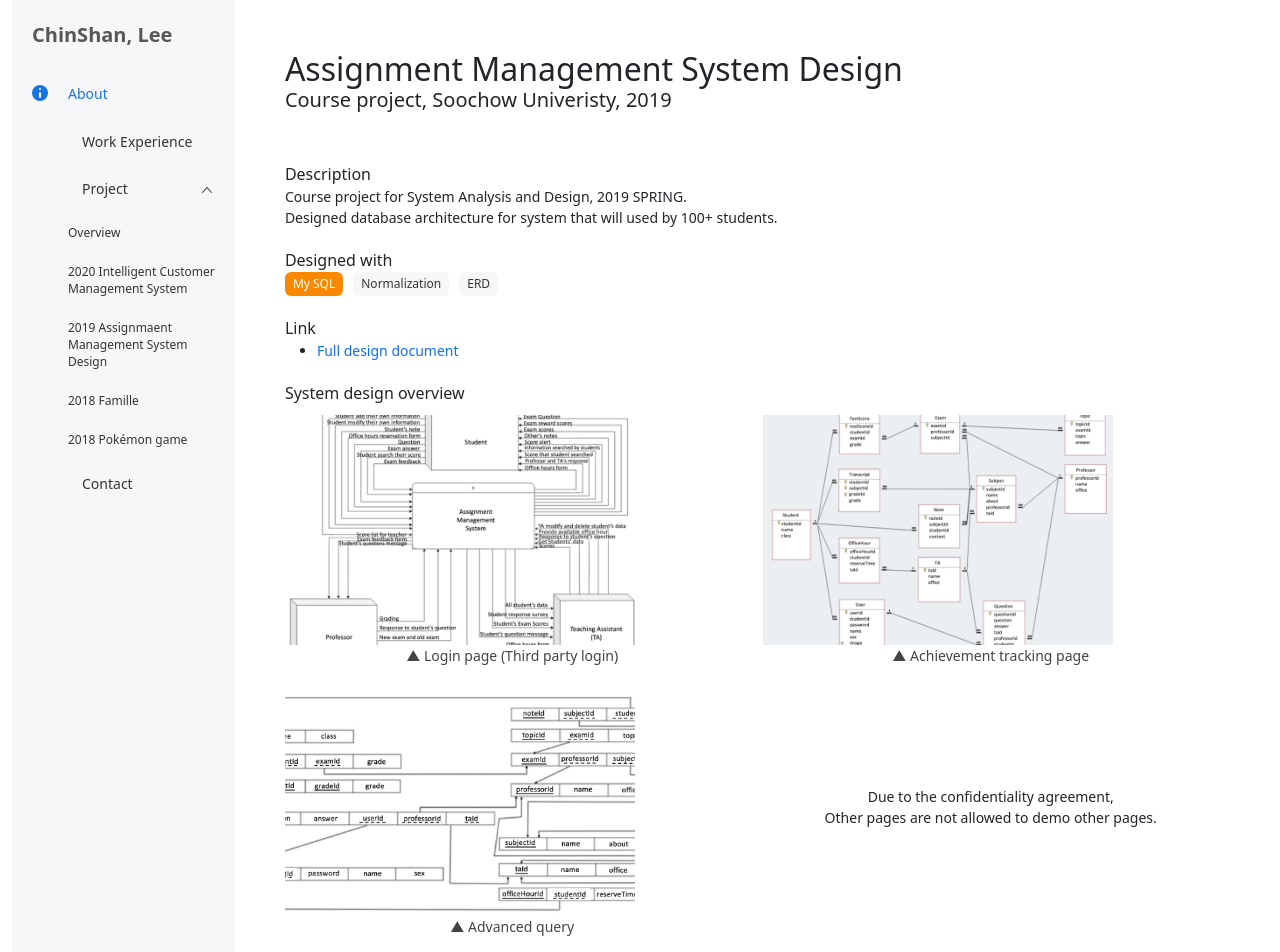
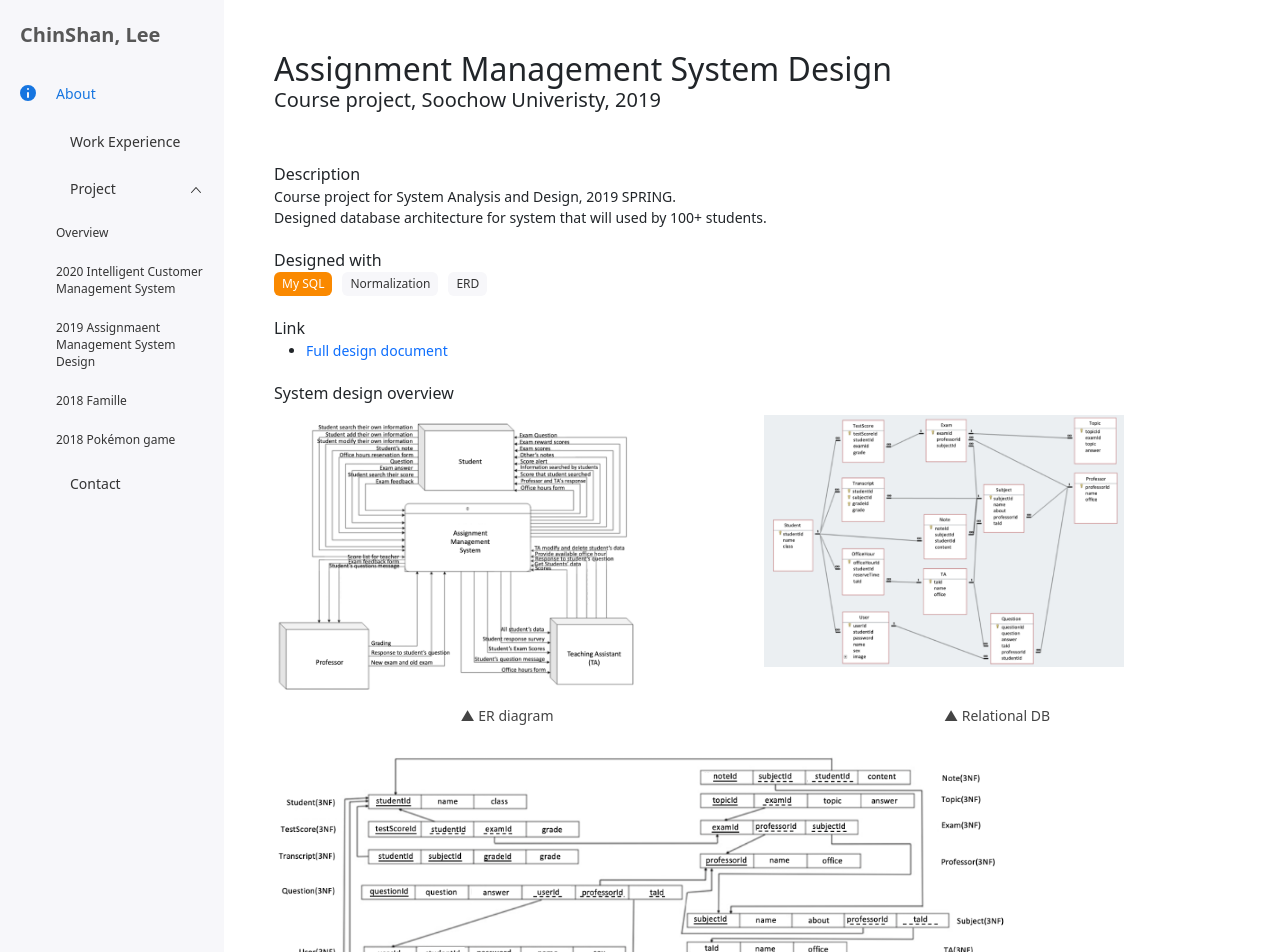
Before and after one commit to chelsey0527/chelsey-portfolio, a React (Create React App) app: page /Project/AMSM in a window 1280 px wide. Shown: the top 952 px of the page. Built offline with nearby package versions, Linux system fonts and the light colour scheme; some icons are missing; the HTML template or start-up script is replaced by a standard one.

Commit message:
fix some 🐛

```diff
--- a/src/App.js
+++ b/src/App.js
@@ -46,7 +46,7 @@ const App = () => {
           </div>
         </BrowserRouter>
         <BackToTop/>
-      </React.StrictMode>,
+      </React.StrictMode>
     </>
   );
 };
--- a/src/index.css
+++ b/src/index.css
@@ -3,6 +3,10 @@ body {
   font-family: 'Barlow', sans-serif;
   -webkit-font-smoothing: antialiased;
   -moz-osx-font-smoothing: grayscale;
+}
+
+#root {
+  min-width: 700px;
 }
 
 /* color */
@@ -47,11 +51,23 @@ a {
 .container-md,
 .container-sm {
   max-width: none !important;
+
+}
+
+.container,
+.container-fluid,
+.container-lg,
+.container-md,
+.container-sm,
+.container-xl,
+.container-xxl {
+  padding-left: 0px !important;
+  padding-right: 0px !important;
 }
 
 .main-container {
   width: 100%;
-  min-height: 100vh;
+  /* min-height: 100vh; */
   height: 100%;
   margin: 50px;
 }
--- a/src/views/About.css
+++ b/src/views/About.css
@@ -6,4 +6,16 @@
 
 .me-container img {
   width: 100%;
+  border-radius: 5px 50px 5px 50px;
 }
+
+.edu-icon-container {
+  width: 90px;
+  height: 90px;
+  overflow: hidden;
+}
+
+.edu-icon-container img {
+  width: 100%;
+  object-fit: contain;
+}
--- a/src/views/About.js
+++ b/src/views/About.js
@@ -2,15 +2,16 @@ import React from 'react';
 import Row from 'react-bootstrap/Row';
 import Col from 'react-bootstrap/Col';
 import me from '../assets/me.webp';
+import scu from '../assets/icon/scu.png';
 import '../index.css';
 import './About.css';
 
 const About = () => {
   return (
     <>
-      <h2 className='margin-bottom-20'>I am ChinShan(Chelsey) </h2>
-      <Row>
-        <Col sm={6}>
+      <Row className='margin-bottom-50'>
+        <Col sm={7}>
+          <h2 className='margin-bottom-20'>I am ChinShan(Chelsey) </h2>
           <div className='normal-font'>
             Graduated from <span className='underline'>Soochow univeristy</span>  class of 2021.
             <br/>
@@ -26,13 +27,41 @@ const About = () => {
             I believe our greatest glory is not in never falling, but in rising every time we fall.
           </div>
         </Col>
-        <Col sm={6}>
+        <Col sm={5}>
           <div className='me-container'>
             <img src={me}/>
           </div>
         </Col>
       </Row>
 
+      <h2 className='margin-bottom-20'>Education</h2>
+      <div className='work-container'>
+        <Row style={{marginTop: 20}}>
+          <Col sm={2}>
+            <div className='edu-icon-container'>
+              <img src={scu} alt={scu}></img>
+            </div>
+          </Col>
+          <Col sm={10}>
+            <Row>
+              <Col sm={8}><div className='small-title'>BBA in Computer Science and Information Management</div></Col>
+              <Col sm={4}><div className='time'>Sep 2017 – Jun 2021</div></Col>
+            </Row>
+            <div className='normal-font'><i>Soochow University, Taiwan, </i></div>
+            <ul className='normal-font'>
+              <li>
+                Related course: Introduction to computer, Object-oriented programming, Data Structure
+                , Algorithm, Database Management, Probabilities, Discrete Mathmatics, Linear Algebra
+                , Computer Architecture, Operating System, Deep Learning
+              </li>
+            </ul>
+          </Col>
+        </Row>
+
+
+      </div>
+
+
     </>
   );
 };
--- a/src/views/Home.js
+++ b/src/views/Home.js
@@ -1,5 +1,6 @@
 import React from 'react';
 import Typed from 'typed.js';
+import {Button} from 'rsuite';
 import './Home.css';
 
 const Home = () => {
@@ -13,6 +14,7 @@ const Home = () => {
         'developer',
         'blogger',
         'cat lover',
+        'coffee lover',
       ],
       typeSpeed: 80,
       backSpeed: 80,
@@ -37,6 +39,7 @@ const Home = () => {
         <div className="type-wrap">
           <span>I&#39;m a </span><span className='typed-span' style={{whiteSpace: 'pre'}} ref={el} />
         </div>
+        <a href='/About'><Button style={{marginTop: 50}}>Show more</Button></a>
       </div>
 
     </>
--- a/src/views/project/AMSM.css
+++ b/src/views/project/AMSM.css
@@ -2,14 +2,25 @@ h2 {
   margin-bottom: 0px;
 }
 
-.image-container {
+.amsm-image-container {
   overflow: hidden;
-  height: 300px;
-  width: 400px;
+  height: 290px;
+  width: 360px;
 }
 
-.image-container img {
+.amsm-image-container img {
   width: 100%;
   /* height: 100%; */
   object-fit: cover;
 }
+
+.large-amsm-image-container {
+  overflow: hidden;
+  height: 280px;
+  width: 740px;
+}
+
+.large-amsm-image-container img {
+  width: 100%;
+  object-fit: contain;
+}
--- a/src/views/project/AMSM.js
+++ b/src/views/project/AMSM.js
@@ -48,33 +48,27 @@ const AMSM = () => {
       <div className='normal-font margin-bottom-20'>
         <Row>
           <Col xs={12} sm={6} className='margin-bottom-20'>
-            <div className='image-container'>
+            <div className='amsm-image-container'>
               <img src={dfd}/>
             </div>
             <div className='light-grey text-center'>
-            ▲ Login page (Third party login)
+            ▲ ER diagram
             </div>
           </Col>
           <Col xs={12} sm={6} className='margin-bottom-20'>
-            <div className='image-container'>
+            <div className='amsm-image-container'>
               <img src={rdb}/>
             </div>
             <div className='light-grey text-center'>
-              ▲ Achievement tracking page
+              ▲ Relational DB
             </div>
           </Col>
-          <Col xs={12} sm={6}>
-            <div className='image-container'>
+          <Col xs={12} sm={12}>
+            <div className='large-amsm-image-container'>
               <img src={nf}/>
             </div>
             <div className='light-grey text-center'>
-            ▲  Advanced query
-            </div>
-          </Col>
-          <Col xs={12} sm={6}>
-            <div className='others'>
-            Due to the confidentiality agreement,<br/>
-            Other pages are not allowed to demo other pages.
+            ▲  Normalization(3NF)
             </div>
           </Col>
         </Row>
--- a/src/views/project/ICMS.css
+++ b/src/views/project/ICMS.css
@@ -2,25 +2,36 @@ h2 {
   margin-bottom: 0px;
 }
 
-.image-container {
+.icms-images-container {
   overflow: hidden;
-  height: 230px;
-  width: 380px;
+  height: 220px;
+  width: 360px;
 }
 
-.image-container img {
+.icms-images-container img {
   width: 100%;
   height: 100%;
   object-fit: cover;
 }
 
-.large-image-container {
+.large-icms-images-container {
   overflow: hidden;
   height: 300px;
-  width: 700px;
+  width: 740px;
 }
 
-.large-image-container img {
+.large-icms-images-container img {
+  width: 100%;
+  object-fit: contain;
+}
+
+.large-icms-team-images-container {
+  overflow: hidden;
+  height: 500px;
+  width: 740px;
+}
+
+.large-icms-team-images-container img {
   width: 100%;
   object-fit: contain;
 }
--- a/src/views/project/ICMS.js
+++ b/src/views/project/ICMS.js
@@ -51,7 +51,7 @@ const ICMS = () => {
       <div className='normal-font margin-bottom-20'>
         <Row>
           <Col xs={12} sm={6} className='margin-bottom-20'>
-            <div className='image-container'>
+            <div className='icms-images-container'>
               <img src={g02}/>
             </div>
             <div className='light-grey text-center'>
@@ -59,7 +59,7 @@ const ICMS = () => {
             </div>
           </Col>
           <Col xs={12} sm={6} className='margin-bottom-20'>
-            <div className='image-container'>
+            <div className='icms-images-container'>
               <img src={g01}/>
             </div>
             <div className='light-grey text-center'>
@@ -67,7 +67,7 @@ const ICMS = () => {
             </div>
           </Col>
           <Col xs={12} sm={6}>
-            <div className='image-container'>
+            <div className='icms-images-container'>
               <img src={g03}/>
             </div>
             <div className='light-grey text-center'>
@@ -85,13 +85,13 @@ const ICMS = () => {
 
       <div className='small-title margin-bottom-10'>Project management timeline</div>
       <div className='normal-font margin-bottom-20'>
-        <div className='large-image-container'>
+        <div className='large-icms-images-container'>
           <img src={p01}/>
         </div>
         <div className='light-grey text-center margin-bottom-20'>
             ▲  PM timeline (1/2)
         </div>
-        <div className='large-image-container'>
+        <div className='large-icms-images-container'>
           <img src={p02}/>
         </div>
         <div className='light-grey text-center'>
@@ -126,7 +126,7 @@ const ICMS = () => {
 
       <div className='small-title'>Our Team</div>
       <div className='normal-font'></div>
-      <div className='image-container'>
+      <div className='large-icms-team-images-container'>
         <img src={team}/>
       </div>
 
```
